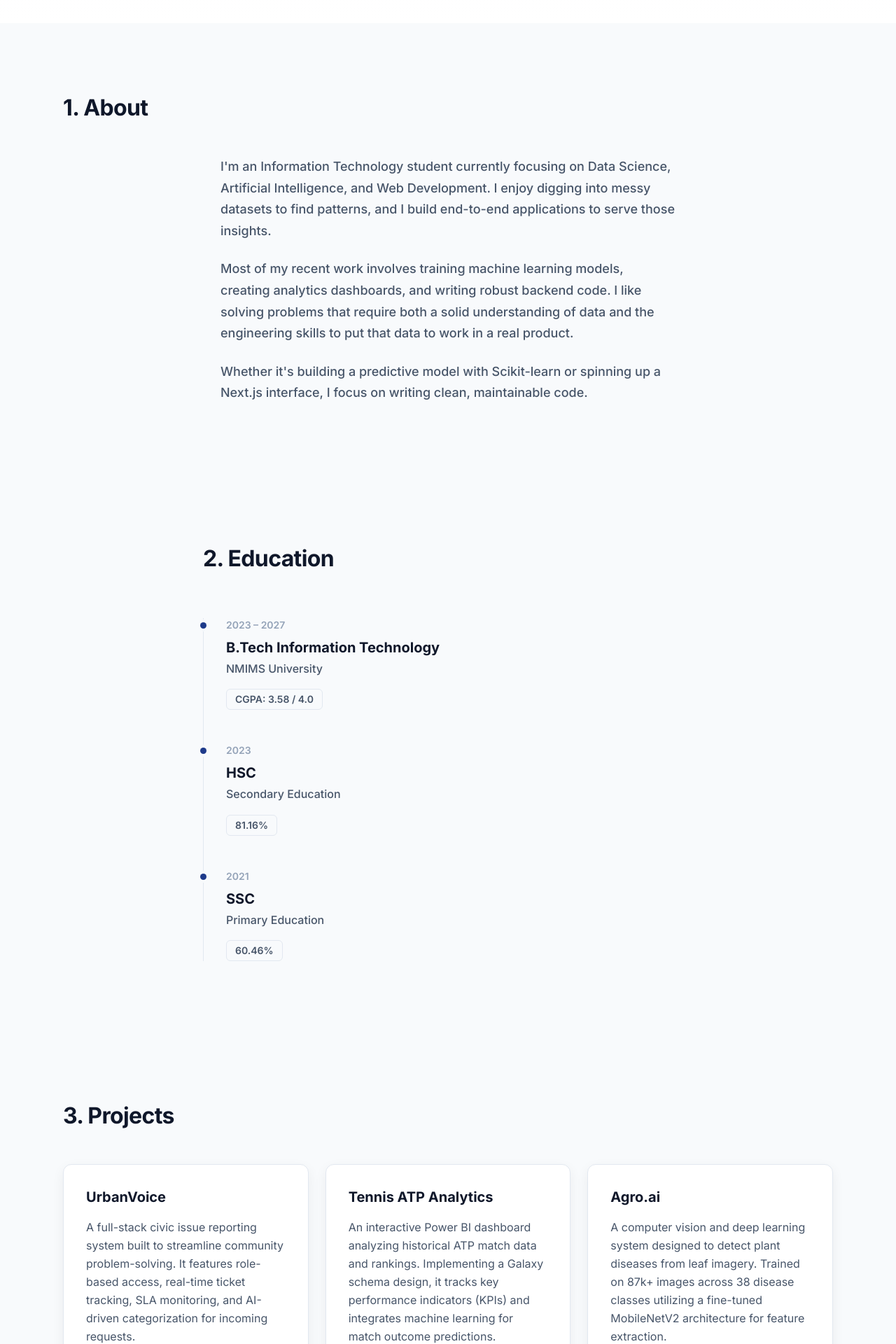
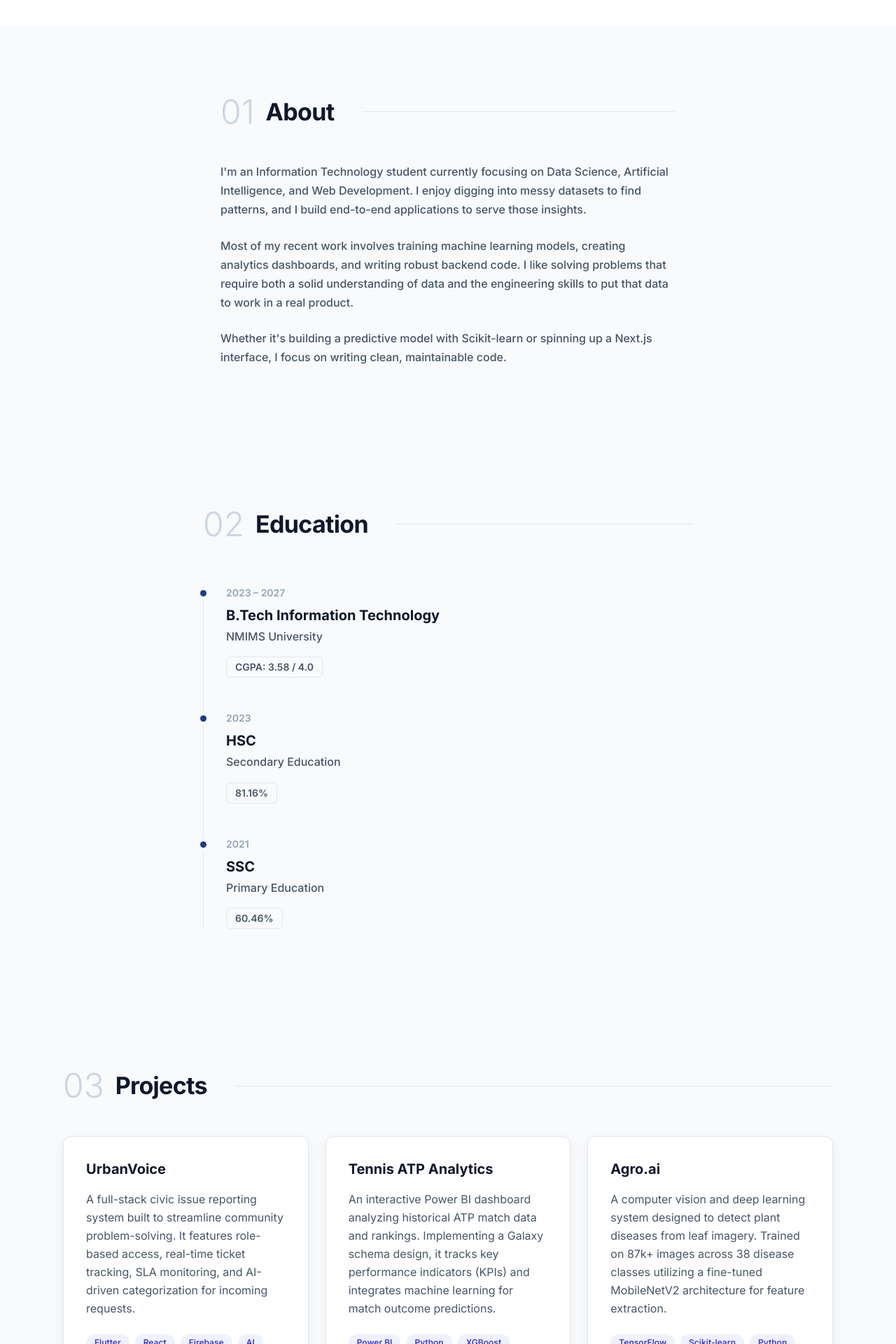
Before and after one commit to Yatin07/portfolio, a Next.js app: page / in a window 1280 px wide. Shown: the part 720-2640 px from the top of the page at 70% size. Built offline with nearby package versions, Linux system fonts and the light colour scheme.

Commit message:
UI polish: rectangular hero photo, typography scale, 01 section headers, tech stack icons

```diff
--- a/src/app/globals.css
+++ b/src/app/globals.css
@@ -23,29 +23,36 @@
   }
 
   h1 {
-    font-size: clamp(2.5rem, 5vw, 3.5rem);
-    /* 40-56px */
+    font-size: clamp(3.25rem, 5vw, 3.5rem);
+    /* 52-56px */
     line-height: 1.2;
     font-weight: 800;
     letter-spacing: -0.02em;
   }
 
   h2 {
-    font-size: clamp(1.75rem, 3vw, 2rem);
-    /* 28-32px */
+    font-size: clamp(1.875rem, 3vw, 2.125rem);
+    /* 30-34px */
     line-height: 1.3;
     font-weight: 700;
     letter-spacing: -0.02em;
   }
 
   h3 {
-    font-size: clamp(1.125rem, 2vw, 1.25rem);
-    /* 18-20px */
+    font-size: 1.25rem;
+    /* 20px */
     font-weight: 700;
   }
 
   p {
     @apply text-[#475569];
+    font-size: 1rem;
+    /* 16px */
+  }
+
+  .text-small {
+    font-size: 0.875rem;
+    /* 14px */
   }
 }
 
@@ -57,8 +64,8 @@
   }
 
   .premium-card:hover {
-    transform: translateY(-4px);
-    box-shadow: 0 12px 24px rgba(0, 0, 0, 0.08);
+    transform: translateY(-8px);
+    box-shadow: 0 12px 30px rgba(0, 0, 0, 0.08);
   }
 
   .btn-primary {
--- a/src/components/About.tsx
+++ b/src/components/About.tsx
@@ -10,11 +10,11 @@ export function About() {
                 whileInView={{ opacity: 1, y: 0 }}
                 viewport={{ once: true, margin: "-50px" }}
                 transition={{ duration: 0.5 }}
-                className="mb-12 max-w-[1100px] mx-auto"
+                className="mb-12 max-w-[650px] mx-auto flex items-center gap-4"
             >
-                <h2 className="text-[#0F172A] mb-4">
-                    1. About
-                </h2>
+                <span className="text-4xl md:text-5xl font-light text-[#CBD5E1]">01</span>
+                <h2 className="text-[#0F172A] m-0">About</h2>
+                <div className="flex-grow h-px bg-[#E2E8F0] ml-4 md:ml-6"></div>
             </motion.div>
 
             <motion.div
--- a/src/components/Achievements.tsx
+++ b/src/components/Achievements.tsx
@@ -28,11 +28,11 @@ export function Achievements() {
                 whileInView={{ opacity: 1, y: 0 }}
                 viewport={{ once: true, margin: "-50px" }}
                 transition={{ duration: 0.5 }}
-                className="mb-12"
+                className="mb-12 max-w-[1100px] mx-auto flex items-center gap-4"
             >
-                <h2 className="text-[#0F172A] mb-4">
-                    6. Achievements
-                </h2>
+                <span className="text-4xl md:text-5xl font-light text-[#CBD5E1]">06</span>
+                <h2 className="text-[#0F172A] m-0">Achievements</h2>
+                <div className="flex-grow h-px bg-[#E2E8F0] ml-4 md:ml-6"></div>
             </motion.div>
 
             <div className="grid grid-cols-1 md:grid-cols-3 gap-6 max-w-[1100px] mx-auto">
--- a/src/components/Certifications.tsx
+++ b/src/components/Certifications.tsx
@@ -26,11 +26,11 @@ export function Certifications() {
                 whileInView={{ opacity: 1, y: 0 }}
                 viewport={{ once: true, margin: "-50px" }}
                 transition={{ duration: 0.5 }}
-                className="mb-12"
+                className="mb-12 max-w-[1100px] mx-auto flex items-center gap-4"
             >
-                <h2 className="text-[#0F172A] mb-4">
-                    5. Certifications
-                </h2>
+                <span className="text-4xl md:text-5xl font-light text-[#CBD5E1]">05</span>
+                <h2 className="text-[#0F172A] m-0">Certifications</h2>
+                <div className="flex-grow h-px bg-[#E2E8F0] ml-4 md:ml-6"></div>
             </motion.div>
 
             <div className="grid grid-cols-1 md:grid-cols-2 gap-6 max-w-[1100px] mx-auto">
--- a/src/components/Contact.tsx
+++ b/src/components/Contact.tsx
@@ -11,9 +11,11 @@ export function Contact() {
                 whileInView={{ opacity: 1, y: 0 }}
                 viewport={{ once: true, margin: "-50px" }}
                 transition={{ duration: 0.5 }}
-                className="mb-12 max-w-[1100px] mx-auto"
+                className="mb-12 max-w-[1100px] mx-auto flex items-center gap-4"
             >
-                <h2 className="text-[#0F172A] mb-4">Contact</h2>
+                <span className="text-4xl md:text-5xl font-light text-[#CBD5E1]">08</span>
+                <h2 className="text-[#0F172A] m-0">Contact</h2>
+                <div className="flex-grow h-px bg-[#E2E8F0] ml-4 md:ml-6"></div>
             </motion.div>
 
             <div className="grid grid-cols-1 md:grid-cols-2 gap-12 max-w-[1100px] mx-auto">
--- a/src/components/Education.tsx
+++ b/src/components/Education.tsx
@@ -31,11 +31,11 @@ export function Education() {
                 whileInView={{ opacity: 1, y: 0 }}
                 viewport={{ once: true, margin: "-50px" }}
                 transition={{ duration: 0.5 }}
-                className="mb-16 max-w-[700px] mx-auto"
+                className="mb-16 max-w-[700px] mx-auto flex items-center gap-4"
             >
-                <h2 className="text-[#0F172A] mb-4">
-                    2. Education
-                </h2>
+                <span className="text-4xl md:text-5xl font-light text-[#CBD5E1]">02</span>
+                <h2 className="text-[#0F172A] m-0">Education</h2>
+                <div className="flex-grow h-px bg-[#E2E8F0] ml-4 md:ml-6"></div>
             </motion.div>
 
             <div className="max-w-[700px] mx-auto border-l border-[#E2E8F0] ml-6 md:ml-auto">
--- a/src/components/Experience.tsx
+++ b/src/components/Experience.tsx
@@ -10,11 +10,11 @@ export function Experience() {
                 whileInView={{ opacity: 1, y: 0 }}
                 viewport={{ once: true, margin: "-50px" }}
                 transition={{ duration: 0.5 }}
-                className="mb-12"
+                className="mb-12 max-w-[1100px] mx-auto flex items-center gap-4"
             >
-                <h2 className="text-[#0F172A] mb-4">
-                    4. Experience
-                </h2>
+                <span className="text-4xl md:text-5xl font-light text-[#CBD5E1]">04</span>
+                <h2 className="text-[#0F172A] m-0">Experience</h2>
+                <div className="flex-grow h-px bg-[#E2E8F0] ml-4 md:ml-6"></div>
             </motion.div>
 
             <div className="max-w-[1100px] mx-auto">
--- a/src/components/Hero.tsx
+++ b/src/components/Hero.tsx
@@ -28,12 +28,12 @@ export function Hero() {
                         <motion.div
                             animate={{ y: [0, -10, 0] }}
                             transition={{ repeat: Infinity, duration: 4, ease: "easeInOut" }}
-                            className="relative w-[280px] h-[280px] md:w-[300px] md:h-[300px] rounded-full overflow-hidden shadow-[0_6px_24px_rgba(0,0,0,0.06)] border border-[#E2E8F0] bg-white group ring-4 ring-white"
+                            className="relative w-[280px] h-[340px] md:w-[320px] md:h-[390px] rounded-2xl overflow-hidden shadow-[0_12px_30px_rgba(0,0,0,0.08)] border border-[#E2E8F0] bg-white group p-2"
                         >
                             <img
                                 src="/profile.png"
                                 alt="Yatin Patil"
-                                className="w-full h-full object-cover group-hover:scale-105 transition-transform duration-500"
+                                className="w-full h-full object-cover object-top rounded-xl group-hover:scale-105 transition-transform duration-500"
                                 onError={() => setImgError(true)}
                             />
                         </motion.div>
--- a/src/components/Projects.tsx
+++ b/src/components/Projects.tsx
@@ -35,11 +35,11 @@ export function Projects() {
                 whileInView={{ opacity: 1, y: 0 }}
                 viewport={{ once: true, margin: "-50px" }}
                 transition={{ duration: 0.5 }}
-                className="mb-12 max-w-[1100px] mx-auto"
+                className="mb-12 max-w-[1100px] mx-auto flex items-center gap-4"
             >
-                <h2 className="text-[#0F172A] mb-4">
-                    3. Projects
-                </h2>
+                <span className="text-4xl md:text-5xl font-light text-[#CBD5E1]">03</span>
+                <h2 className="text-[#0F172A] m-0">Projects</h2>
+                <div className="flex-grow h-px bg-[#E2E8F0] ml-4 md:ml-6"></div>
             </motion.div>
 
             <div className="grid grid-cols-1 md:grid-cols-2 lg:grid-cols-3 gap-6 max-w-[1100px] mx-auto">
```
Also changed, not shown: src/components/TechStack.tsx (+22 -9 lines).
